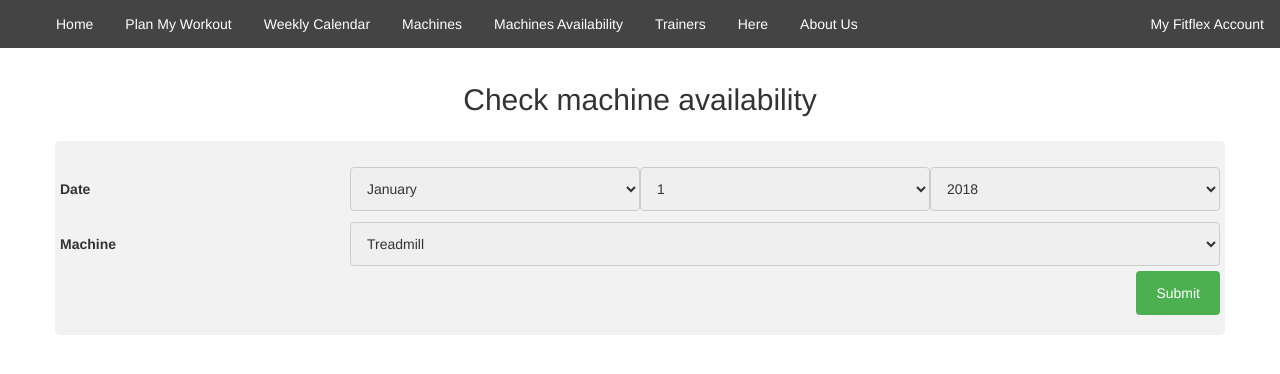
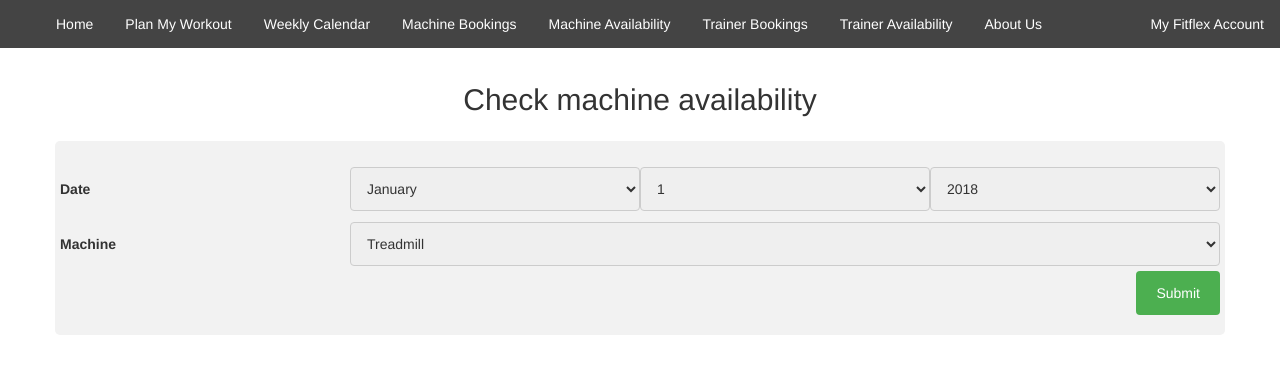
Before and after one commit to hmcoding/Fitflex, a Python web app: template app/templates/machines_availability.html in a window 1280 px wide. Shown: the top 374 px of the page. Run offline with Jinja, Linux system fonts and the light colour scheme; the template is opened without the code that fills it, so the values that code supplies are empty; some libraries are stand-ins or nearby versions.

Commit message:
Added trainers_availability.html template to the navigation bar, and changed some names.

```diff
--- a/app/templates/header.html
+++ b/app/templates/header.html
@@ -103,10 +103,10 @@ h1 {
    <li style="float:left"><a href="index.html" class="a-dropbtn">Home    </a></li>
    <li style="float:left"><a href="plan.html" class="a-dropbtn">Plan My Workout    </a></li>
    <li style="float:left"><a href ="weekcal.html" class="a-dropbtn">Weekly Calendar    </a></li>
-   <li style="float:left"><a href="machines.html" class="a-dropbtn">Machines    </a></li>
-   <li style="float:left"><a href="machines_availability.html" class="a-dropbtn">Machines Availability    </a></li>
-   <li style="float:left"><a href="trainers.html" class="a-dropbtn">Trainers </a></li>
-   <li style="float:left"><a href="here.html" class="a-dropbtn">Here    </a></li>
+   <li style="float:left"><a href="machines.html" class="a-dropbtn">Machine Bookings    </a></li>
+   <li style="float:left"><a href="machines_availability.html" class="a-dropbtn">Machine Availability    </a></li>
+   <li style="float:left"><a href="trainers.html" class="a-dropbtn">Trainer Bookings </a></li>
+   <li style="float:left"><a href="trainers_availability.html" class="a-dropbtn">Trainer Availability    </a></li>
     <li class="dropdown">
      </form>
    </li>
```
